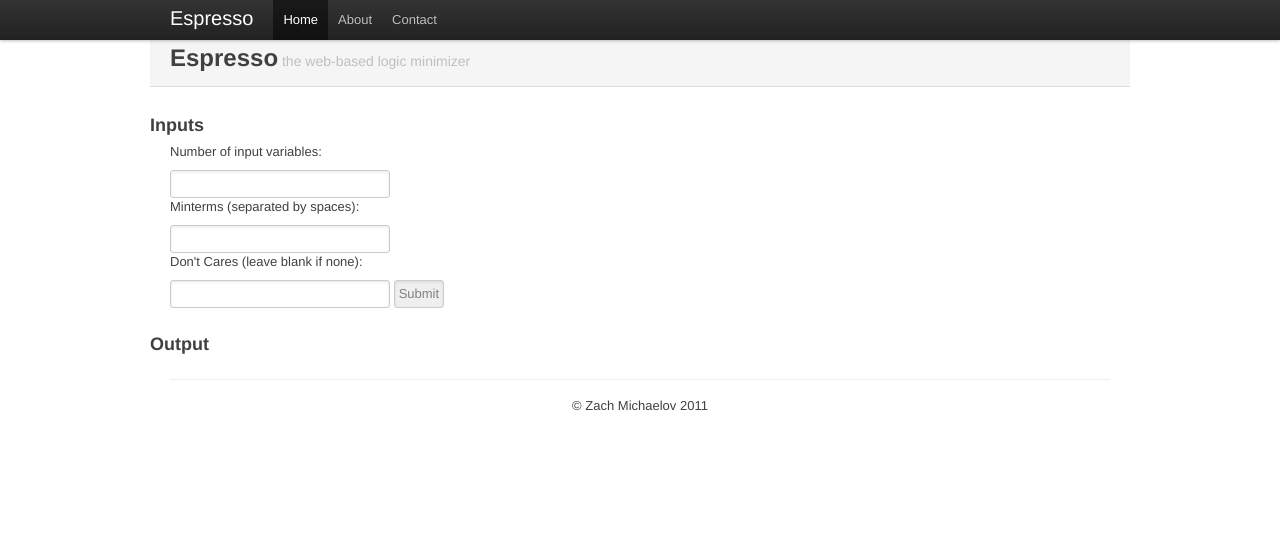
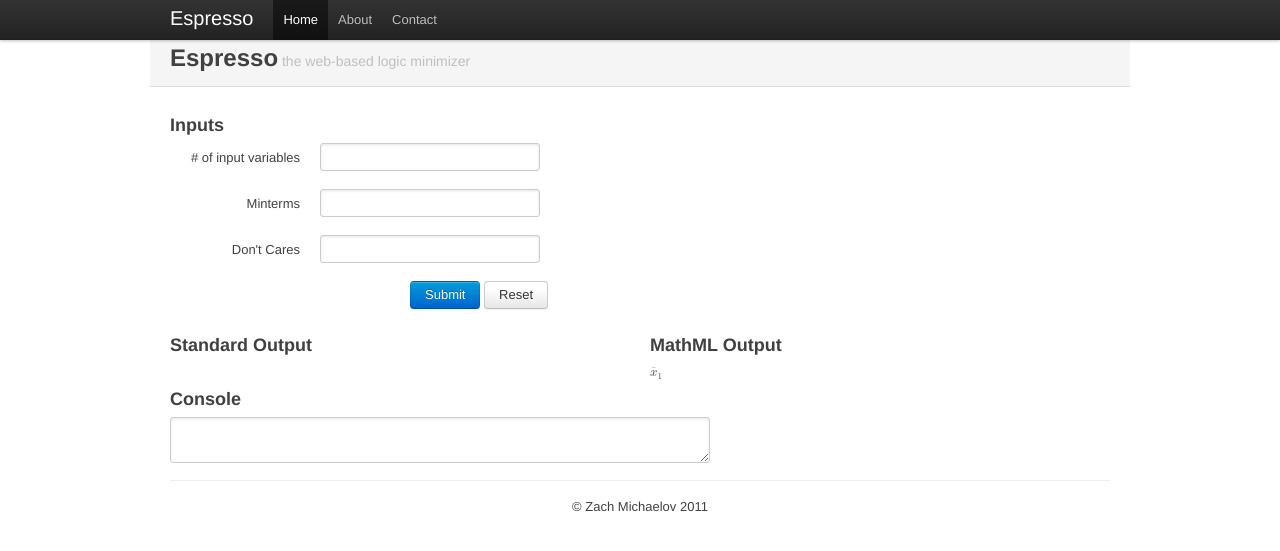
Before and after one commit to zmichaelov/espresso, a PHP site: page / in a window 1280 px wide. Shown: the top 551 px of the page. Run offline with PHP 8.4, Linux system fonts and the light colour scheme.

Commit message:
Improved UI. Added README
figured out how to write symbols with MathML

```diff
--- a/index.php
+++ b/index.php
@@ -26,20 +26,55 @@
           <h2>Espresso<small> the web-based logic minimizer</small></h2>
         </div>
         <div class="row">
-        	<h3>Inputs</h3>
-			<div class="span10">
+
+			<div class="span8">
+				<h3>Inputs</h3>
 				<form action="" id="inputForm" method="post">
-					<p>Number of input variables:</p><input type="text" name="inputs" value=""/>
-					<p>Minterms (separated by spaces):</p><input type="text" name="minterms" value=""/>
-					<p>Don't Cares (leave blank if none):</p><input type="text" name="dontcares" value=""/>
-					<input type="submit" value="Submit" />
+					<div class="clearfix">
+						<label for="inputs"># of input variables</label>
+						<div class="input">
+							<input id="inputs" type="text" name="inputs" value=""/>
+						</div>
+					</div>
+					<div class="clearfix">
+						<label for="minterms">Minterms</label>
+						<div class="input">
+							<input id="minterms" type="text" name="minterms" value=""/>
+						</div>
+					</div>
+					<div class="clearfix">
+						<label for="dontcares">Don't Cares</label>
+						<div class="input">
+							<input id="dontcares" type="text" name="dontcares" value=""/>
+						</div>
+					</div>
+					<div class="row">
+						<div class="span4 offset4">
+							<input class="btn primary" type="submit" value="Submit" />
+							<button class="btn" type="reset">Reset</button>
+						</div>
+					</div>
 				</form>
 			  </div>
         </div>
         <div class="row">
-			<h3>Output</h3>
-				<div class="span10" id="output"></div>
+			<div class="span8"><h3>Standard Output</h3>
+				<div id="output""></div>
+			</div>
+			<div class="span8"><h3>MathML Output</h3>
+				<math>
+					<msub>
+						<mover><mi>x</mi><mo>&macr;</mo></mover>
+						<mn>1</mn>
+					</msub>
+				</math>
+			</div>
         </div>
+		<div class="row">
+			<div class="span16"><h3>Console</h3>
+			<textarea class="xxlarge"></textarea>
+			</div>
+		</div>
       </div>
 
       <footer>
```
Also changed, not shown: utils/espresso.php (+21 -3 lines), 1 other file.
